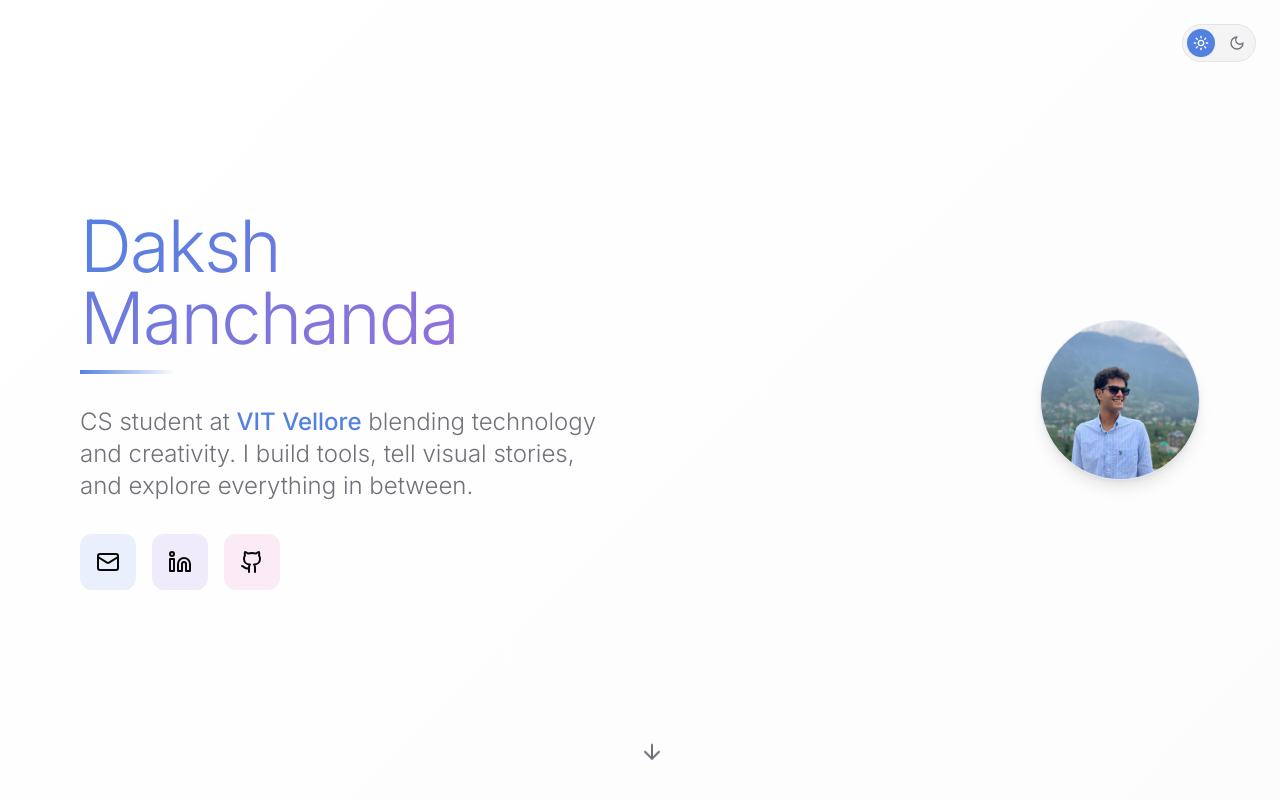
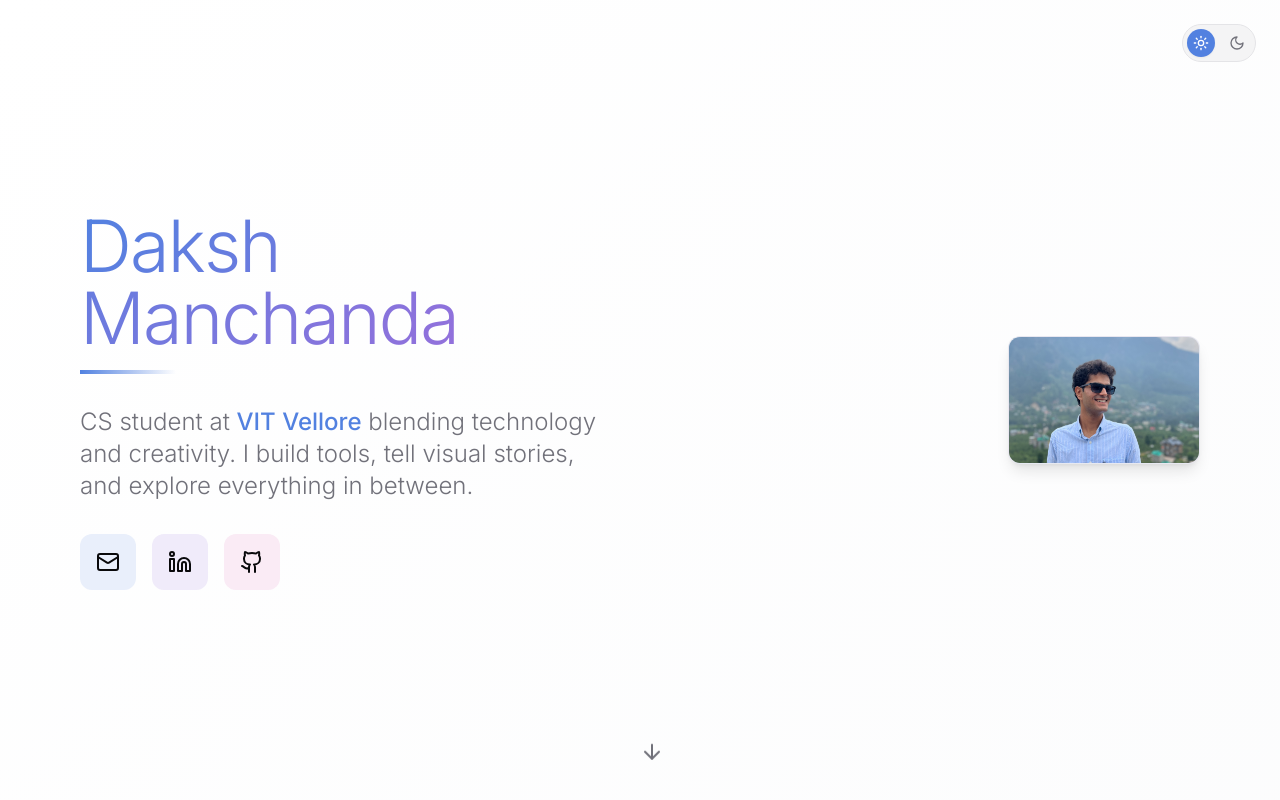
Before and after one commit to DakshManchanda22/Daksh_Portfolio, a React (Vite) app: page / in a window 1280 px wide. Shown: the top 800 px of the page. Built offline with nearby package versions, Linux system fonts and the light colour scheme.

Commit message:
Update HeroSection.tsx

```diff
--- a/src/components/HeroSection.tsx
+++ b/src/components/HeroSection.tsx
@@ -62,7 +62,7 @@ const HeroSection = () => {
 
           {/* Right side - Image placeholder */}
           <div className={`fade-in ${isVisible ? 'visible' : ''} flex justify-center lg:justify-end`}>
-            <div className="profile-placeholder group hover:scale-105 transition-transform duration-500 overflow-hidden rounded-full w-40 h-40 bg-muted">
+            <div className="profile-placeholder group hover:scale-105 transition-transform duration-500 overflow-hidden rounded-xl w-48 h-32 bg-muted">
               <img
                 src={dakshPhoto}
                 alt="Daksh Manchanda"
```
